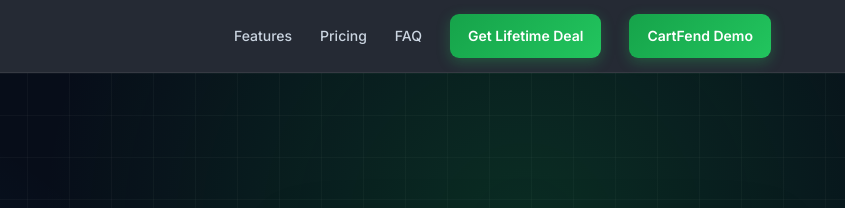
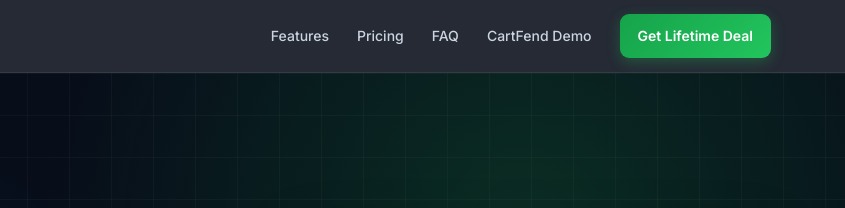
Before and after one commit to abzabbar/cartfend, a plain HTML site: page index.html in a window 1280 px wide. Shown: the top 208 px of the page, 435-1280 px from the left. Drawn offline with Linux system fonts and the light colour scheme.

Commit message:
Update index.html

```diff
--- a/index.html
+++ b/index.html
@@ -581,8 +581,8 @@
             <a href="#features">Features</a>
             <a href="#pricing">Pricing</a>
             <a href="#faq">FAQ</a>
+            <a href="#faq">CartFend Demo</a>
             <a href="#pricing" class="nav-cta">Get Lifetime Deal</a>
-            <a href="#pricing" class="nav-cta">CartFend Demo</a>
         </nav>
     </div>
 </header>
```
